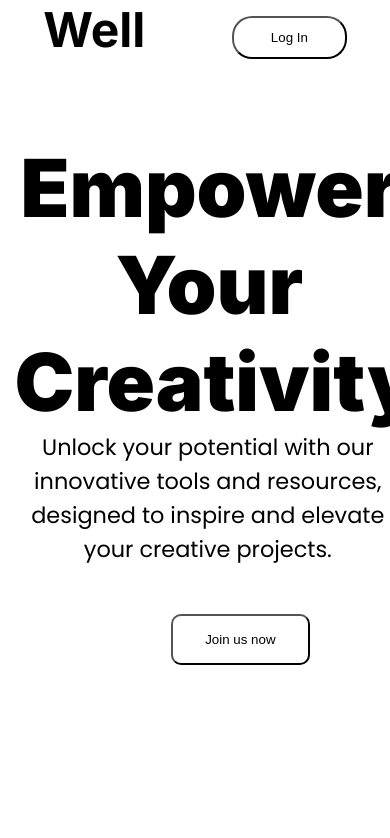
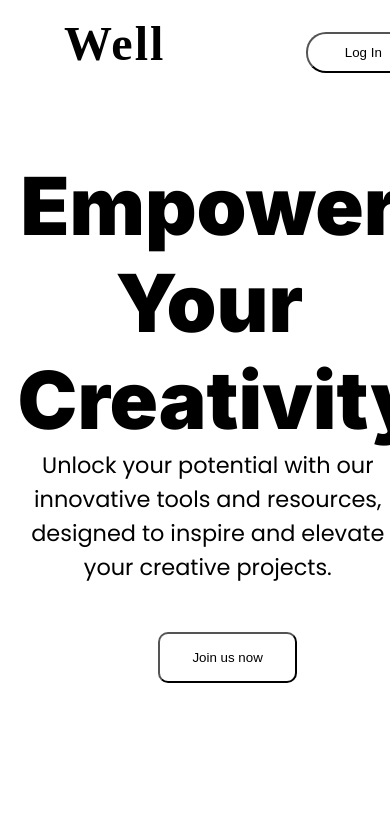
Before and after one commit to ianalves-alt/Website2, a React (Vite) app: page / in a window 390 px wide. Shown: the top 838 px of the page. Built offline with nearby package versions, Linux system fonts and the light colour scheme.

Commit message:
really small screens media query, and typography on *

```diff
--- a/src/index.css
+++ b/src/index.css
@@ -11,12 +11,17 @@
   margin: 0;
   padding: 0;
   box-sizing: border-box;
-}
-body{
+  overflow-x: hidden;
 }
 .navigation-bar{
   display: flex;
-  justify-content: space-around;
+  justify-content: space-between;
+  padding-top: 1rem;
+
+}
+.navigation-bar *{
+  margin-inline: 4rem;
+
 }
 .login{
   flex: 0 0 auto; /* Prevent the button from growing or shrinking */
@@ -27,11 +32,15 @@ body{
 }
 .navigation-bar h1{
   font-size: 3rem;
+  letter-spacing: 2px;
+  font-family: "Playfair Display";
+  min-width: 114px;
 }
 .heroOa{
   min-height: 80vh;
   display: flex;
   flex-direction: column;
+  padding: 0.2rem;
 
 }
 .heroOa h1{
@@ -222,6 +231,7 @@ text-align: center;
   font-family: 'Poppins';
   margin-top: 2rem;
 }
+/* MEDIA QUERIES */
 @media (max-width: 1000px) {
   .hero-button{
     margin-bottom: 10rem;
@@ -247,10 +257,6 @@ text-align: center;
 @media (max-width: 763px) {
   .heroOa h1{
     padding-top: 5rem;
-  }
-  .heroOa p{
-    position: relative;
-    left: 1rem;
   }
   .heroOa button{
     position: relative;
@@ -353,3 +359,27 @@ text-align: center;
   }
 
 }
+@media (max-width: 470px) {
+  *{
+    overflow-x: hidden;
+  }
+  .heroOa h1{
+    font-size: 5rem;
+  }
+  .heroOa button{
+    position: static;
+  }
+  .container div p{
+    min-width: 200px;
+  }
+  .container{
+    grid-template-columns: 1fr;
+
+  }
+  .hero-subtitle{
+    position: relative;
+
+
+  }
+
+}
```
